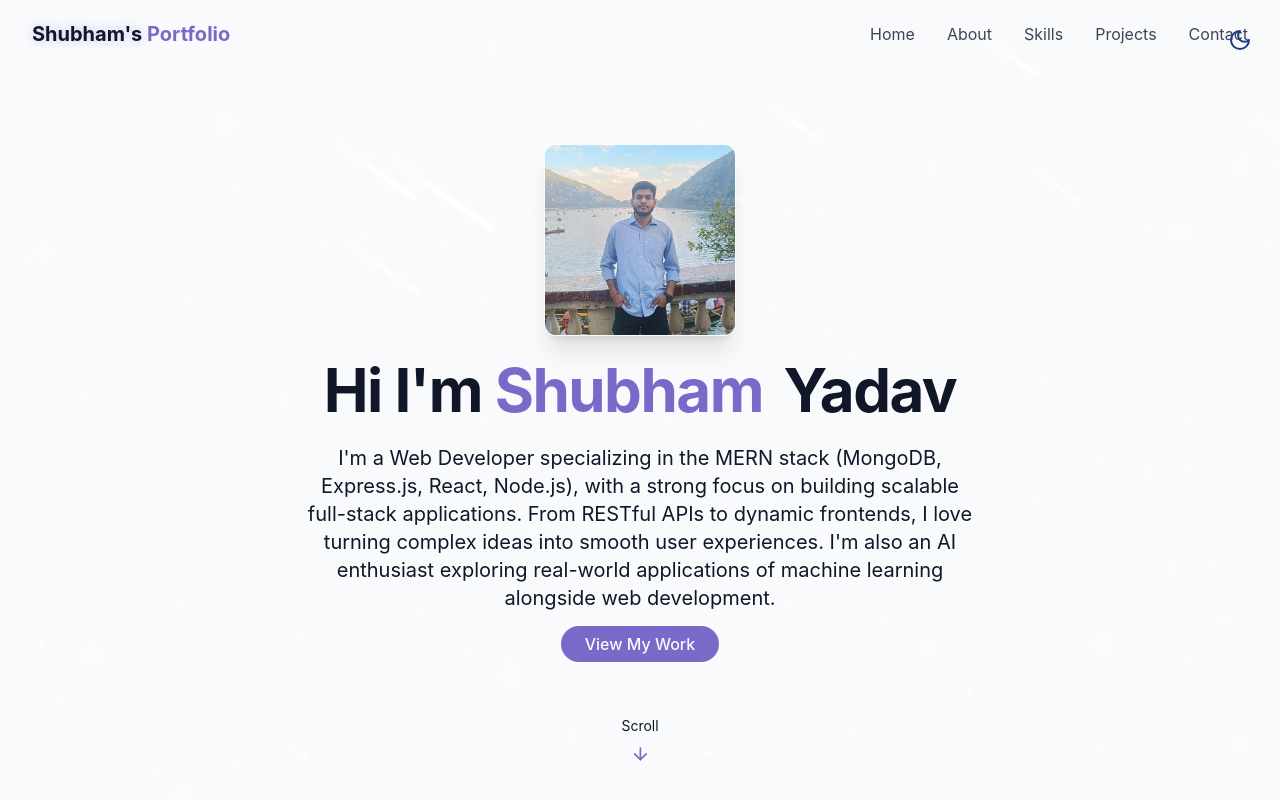
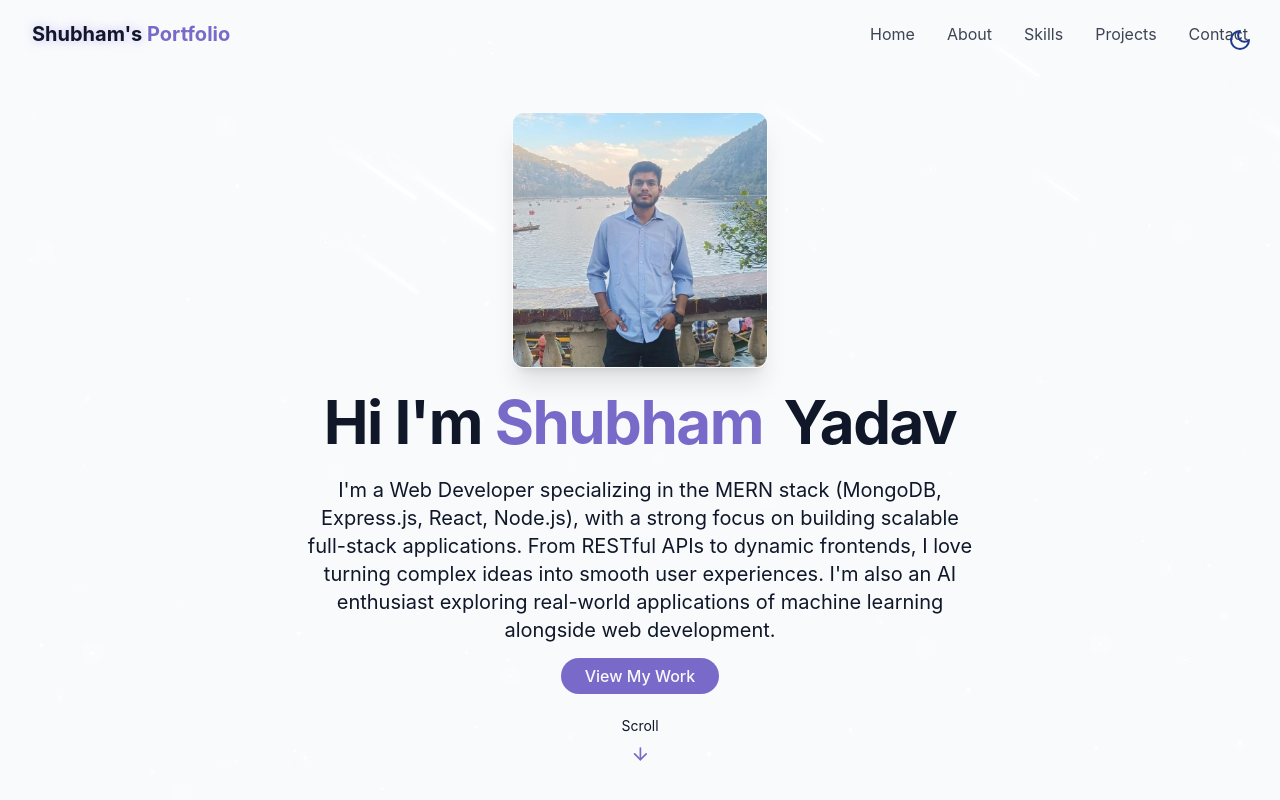
Before and after one commit to Shubham-Yadav22/Portfolio, a React (Vite) app: page / in a window 1280 px wide. Shown: the top 800 px of the page. Built offline with nearby package versions, Linux system fonts and the light colour scheme.

Commit message:
Final Commit

```diff
--- a/src/Components/HeroSection.jsx
+++ b/src/Components/HeroSection.jsx
@@ -9,7 +9,7 @@ const HeroSection = () => {
 
         {/* Glass effect card with image */}
         {/* Modern Glass Effect Image Card */}
-        <div className="relative w-48 h-48 mx-auto mb-6 rounded-xl overflow-hidden bg-white/10 backdrop-blur-md border border-white/20 shadow-xl transition-transform hover:scale-105 duration-300">
+        <div className="relative md:w-64 md:h-64 w-48 h-48 mx-auto mb-6 rounded-xl overflow-hidden bg-white/10 backdrop-blur-md border border-white/20 shadow-xl transition-transform hover:scale-105 duration-300">
           <img
             src="/projects/MYPHOTO2.jpg" // Replace with your actual image
             alt="Shubham"
```
